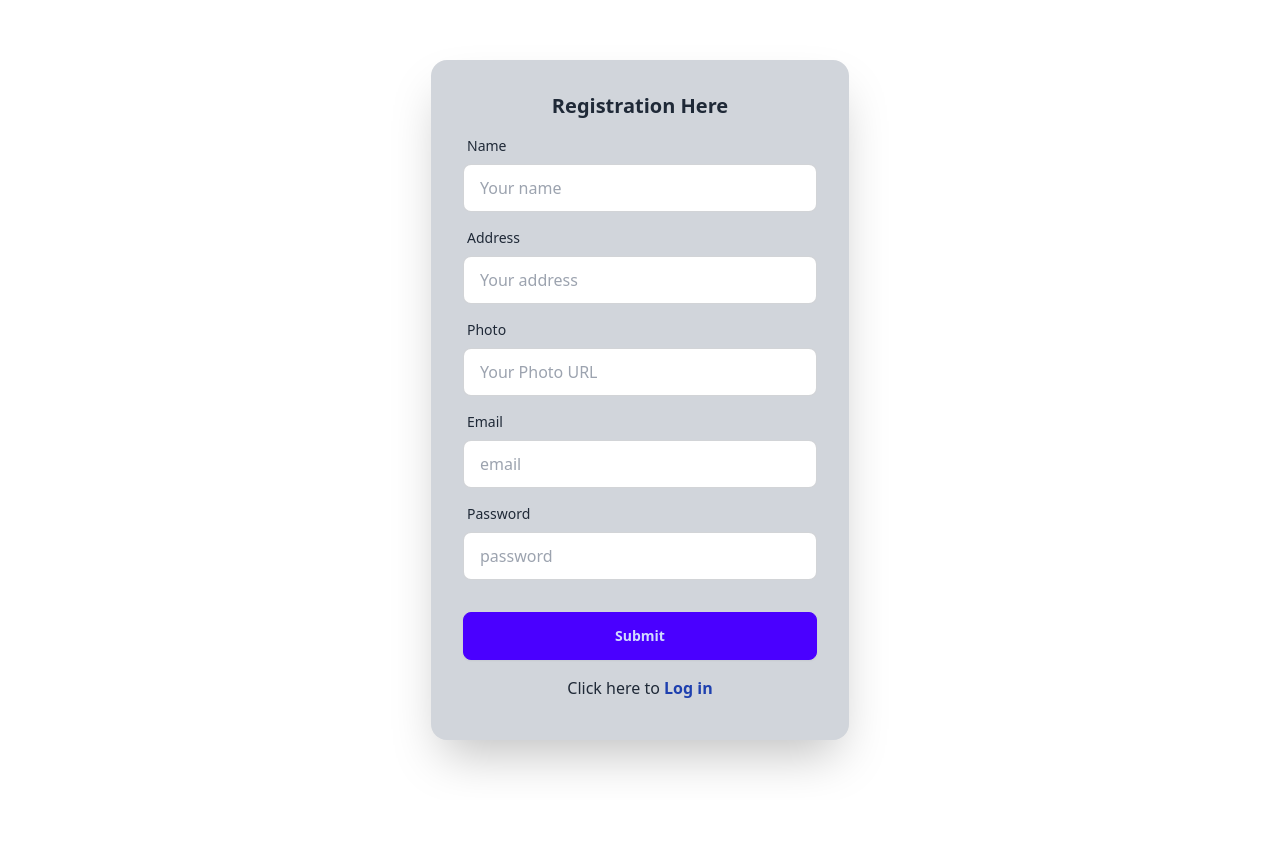
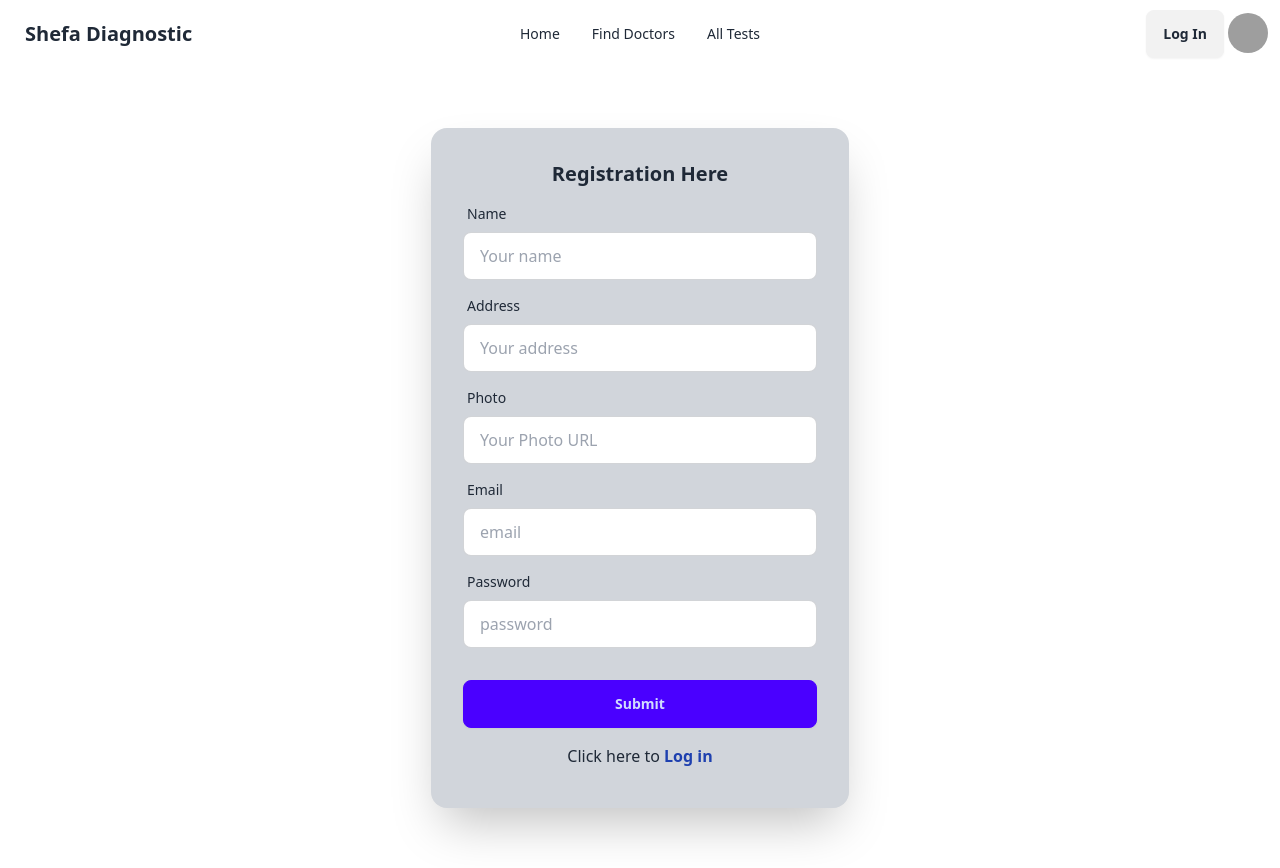
Before and after one commit to FazluLKarim4122/shefa-diagnostic-center, a React (Vite) app: page /register in a window 1280 px wide. Before the commit the page ends 800 px from the top, so only its background shows below. Built offline with nearby package versions, Linux system fonts and the light colour scheme; grey boxes are pictures that could not be loaded.

Commit message:
install firebase

```diff
--- a/package.json
+++ b/package.json
@@ -10,6 +10,7 @@
     "preview": "vite preview"
   },
   "dependencies": {
+    "firebase": "^11.0.2",
     "localforage": "^1.10.0",
     "match-sorter": "^8.0.0",
     "react": "^18.3.1",
--- a/src/Pages/AllTests/AllTests.jsx
+++ b/src/Pages/AllTests/AllTests.jsx
@@ -1,8 +1,10 @@
 import React from "react";
+import Navbar from "../../Homepage/Navbar/Navbar";
 
 const AllTests = () => {
   return (
     <div>
+        <Navbar></Navbar>
       <div className="card card-compact bg-base-100 w-96 shadow-xl">
         <figure>
           <img
--- a/src/Pages/Login/Login.jsx
+++ b/src/Pages/Login/Login.jsx
@@ -1,4 +1,5 @@
 import { NavLink } from "react-router-dom";
+import Navbar from "../../Homepage/Navbar/Navbar";
 
 
 const Login = () => {
@@ -15,7 +16,7 @@ const Login = () => {
     return (
         <div>
             <div className='bg-cover bg-center min-h-screen '>
-
+        <Navbar></Navbar>
 
 
 {/* Form */}
--- a/src/Pages/Register/Register.jsx
+++ b/src/Pages/Register/Register.jsx
@@ -1,5 +1,7 @@
 import React from 'react';
 import { NavLink } from 'react-router-dom';
+import Swal from 'sweetalert2';
+import Navbar from '../../Homepage/Navbar/Navbar';
 
 const Register = () => {
 
@@ -31,7 +33,7 @@ const Register = () => {
     return (
         <div className='bg-cover bg-center min-h-screen '>
 
-
+           <Navbar></Navbar>
 
 
             {/* Register form */}
```
Also changed, not shown: src/Providers/AuthProvider.jsx (added), 1 other file (tests, documents, lock files or other folders).
